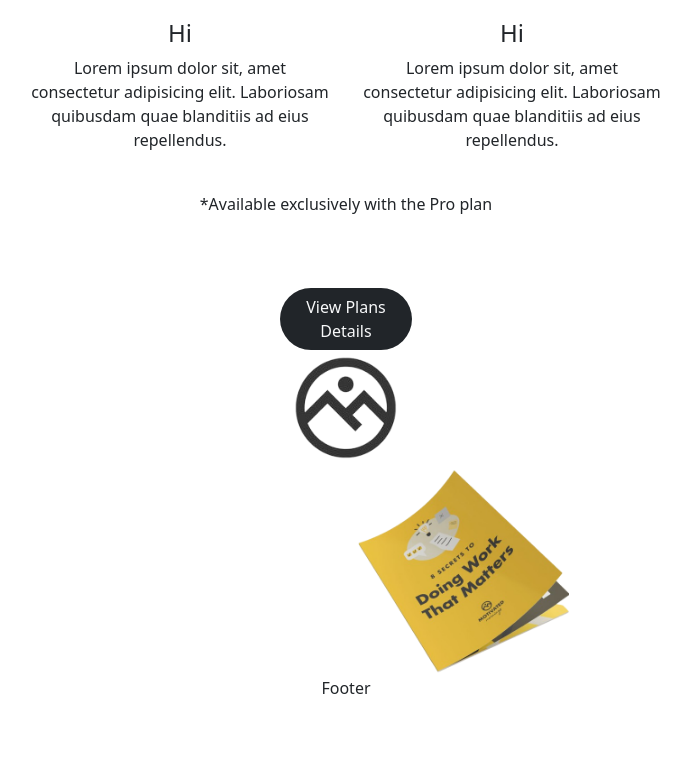
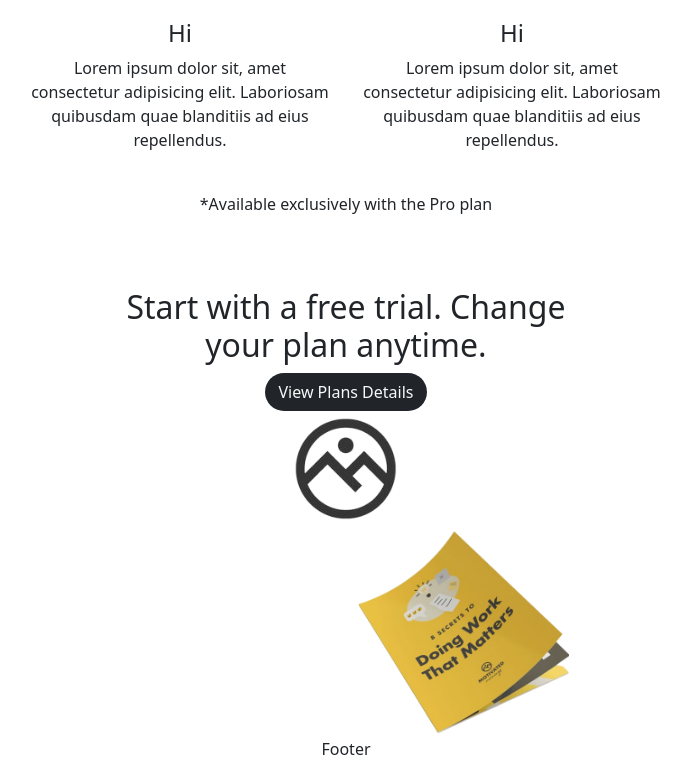
Before and after one commit to Ajith369369/motivated-mornings-frontend, a React (Vite) app: page / in a window 1280 px wide. Shown: the part 1805-2566 px from the top of the page, without its empty margins (294-985 px from the left). Before the commit the page ends 2505 px from the top, so only its background shows below. Built offline with nearby package versions, Linux system fonts and the light colour scheme.

Commit message:
Add heading.

```diff
--- a/src/components/Pricing.jsx
+++ b/src/components/Pricing.jsx
@@ -8,12 +8,17 @@ function Pricing() {
         <div className="row">
           <div className="col-md-2"></div>
           <div className="col-md-8">
+            <div className="text-center">
+              <h2>Start with a free trial. Change your plan anytime.</h2>
+            </div>
             <div>
               <div></div>
               <div></div>
             </div>
             <div className="d-flex justify-content-center align-items-center">
-              <button className="btn rounded-pill bg-dark text-light">View Plans Details</button>
+              <button className="btn rounded-pill bg-dark text-light">
+                View Plans Details
+              </button>
             </div>
           </div>
           <div className="col-md-2"></div>
```
